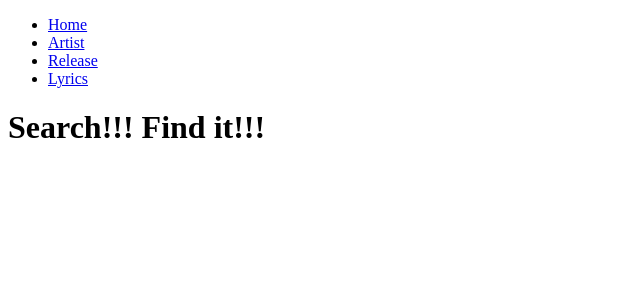
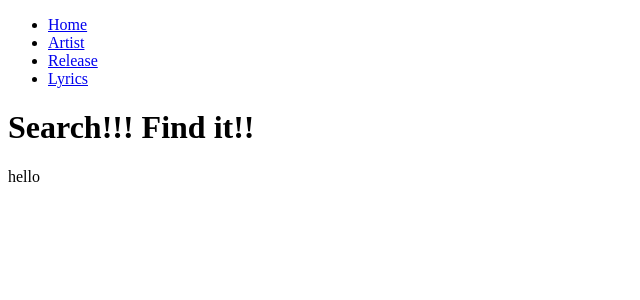
Before and after one commit to neural-network-blah/artist-search, a React app: page / in a window 1280 px wide. Shown: the top 300 px of the page, without its empty margins (0-640 px from the left). Built offline with nearby package versions, Linux system fonts and the light colour scheme; no server answers.

Commit message:
find artist with api tested in search component

```diff
--- a/src/containers/Search.js
+++ b/src/containers/Search.js
@@ -1,9 +1,22 @@
 import React, { Component } from 'react';
+import musicApi from '../services/musicApi';
 
 export default class Search extends Component{
+
+  // example how to get data
+  componentDidMount(){
+    musicApi.findArtists('Prince').then(artists => {
+      console.log(artists);
+    });
+  }
+
   render(){
     return(
-      <h1>Search!!! Find  it!!!</h1>
+      <>
+        <h1>Search!!! Find  it!!</h1>
+        <p>hello</p>
+      </>
+
     );
   }
 }
```
